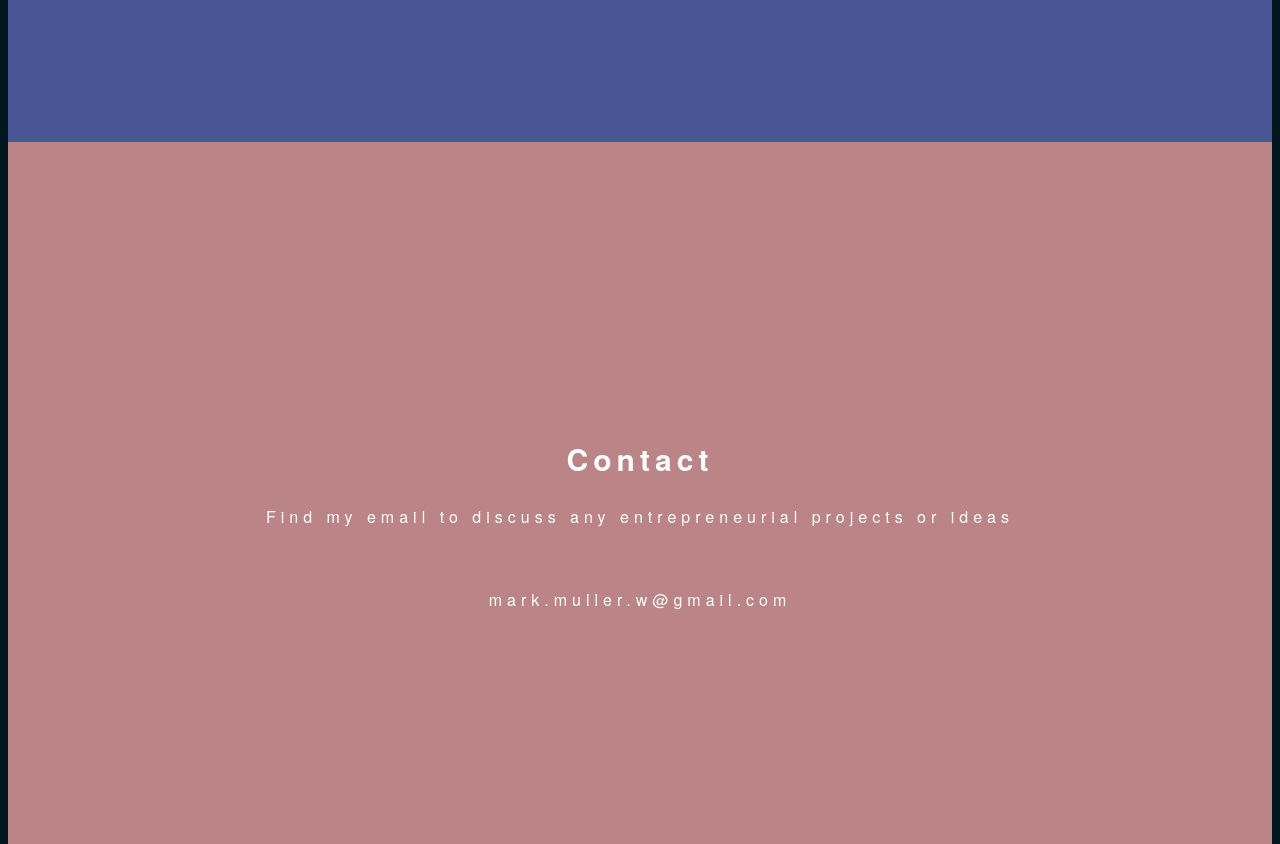
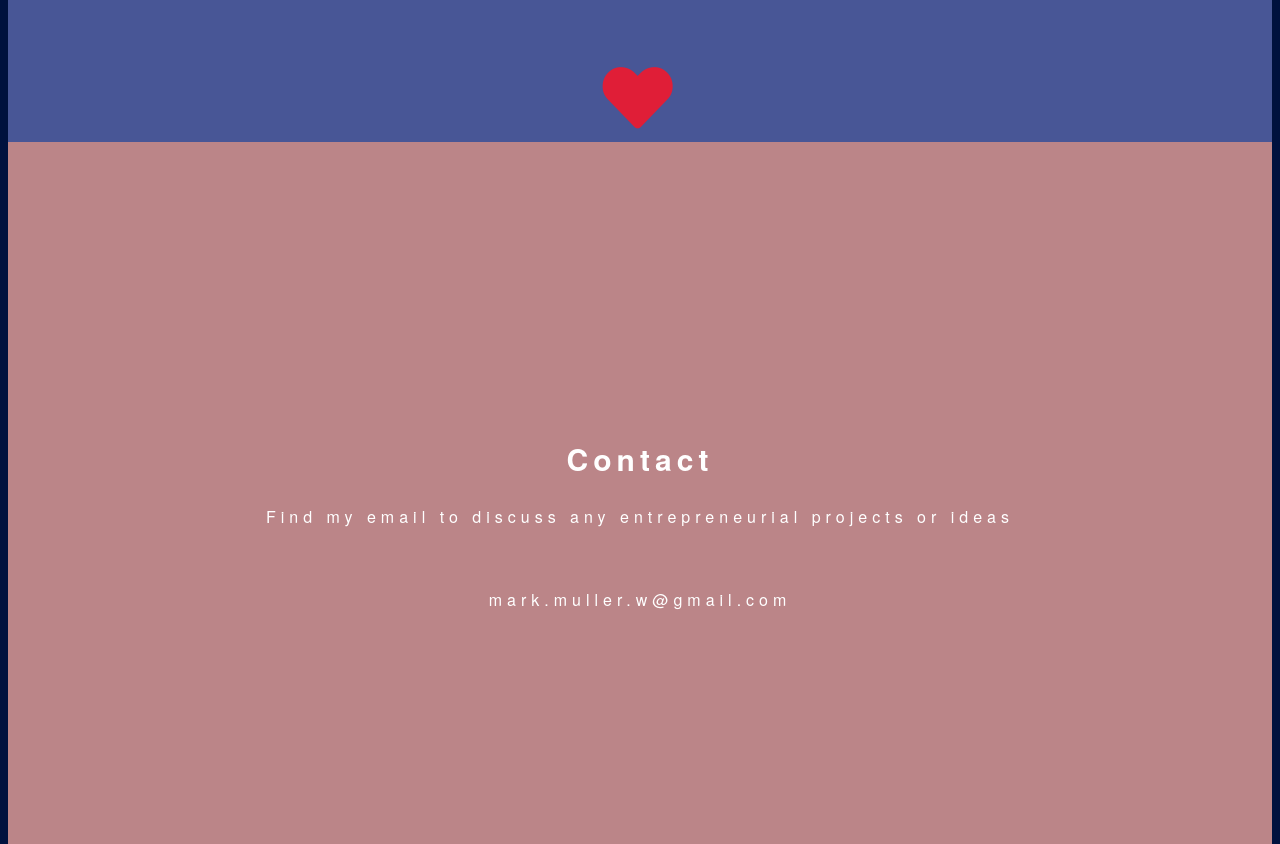
Before and after one commit to Marko-polo-code/profile, a plain HTML site: page index.html in a window 1280 px wide. Shown: the part 2224-3068 px from the top of the page. Drawn offline with Linux system fonts and the light colour scheme.

Commit message:
styling page

```diff
--- a/index.html
+++ b/index.html
@@ -80,6 +80,9 @@
               </div>
             </a>
           </div>
+          <div class="love">
+            <i class="fas fa-heart"></i>
+          </div>
         </div>
       </div>
 
--- a/style.css
+++ b/style.css
@@ -2,7 +2,7 @@
 
 body {
   color: white;
-  background-color: #01161E;
+  background-color: #00113e;
   font-family: "soleil", "HelveticaNeue", "Helvetica Neue", Helvetica, Arial, sans-serif;
   letter-spacing: 5px;
 }
@@ -27,7 +27,7 @@ a {
 }
 
 a:hover {
-  opacity: 0.7;
+  opacity: 0.5;
   transition-duration: 1s;
 }
 
@@ -81,6 +81,13 @@ a:hover {
 .header {
   text-align: center;
   margin-bottom: 60px;
+}
+
+.love {
+  color: #e01e37;
+  font-size: 70px;
+  text-align: center;
+  margin-top: 60px;
 }
 
 /* Contact */
```
